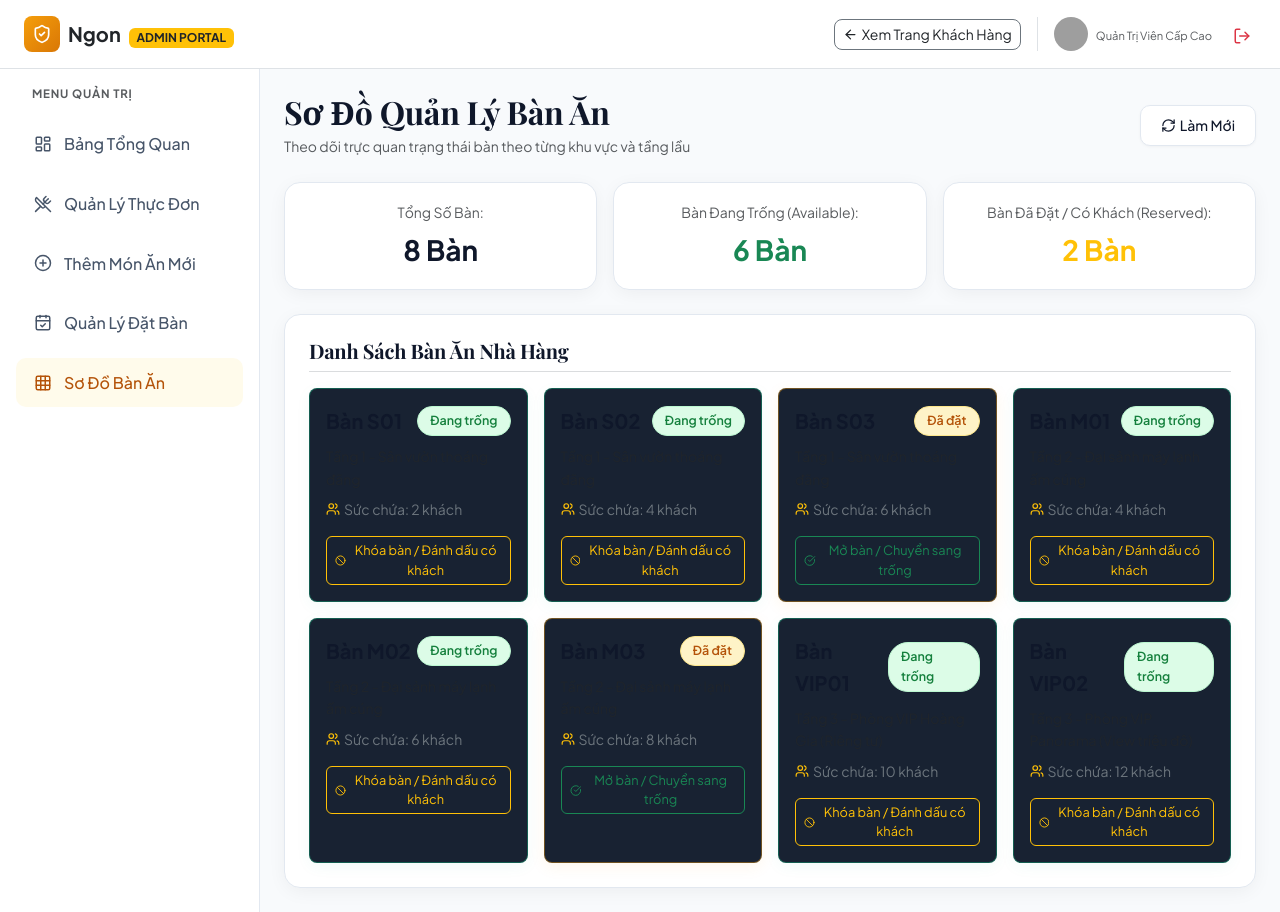
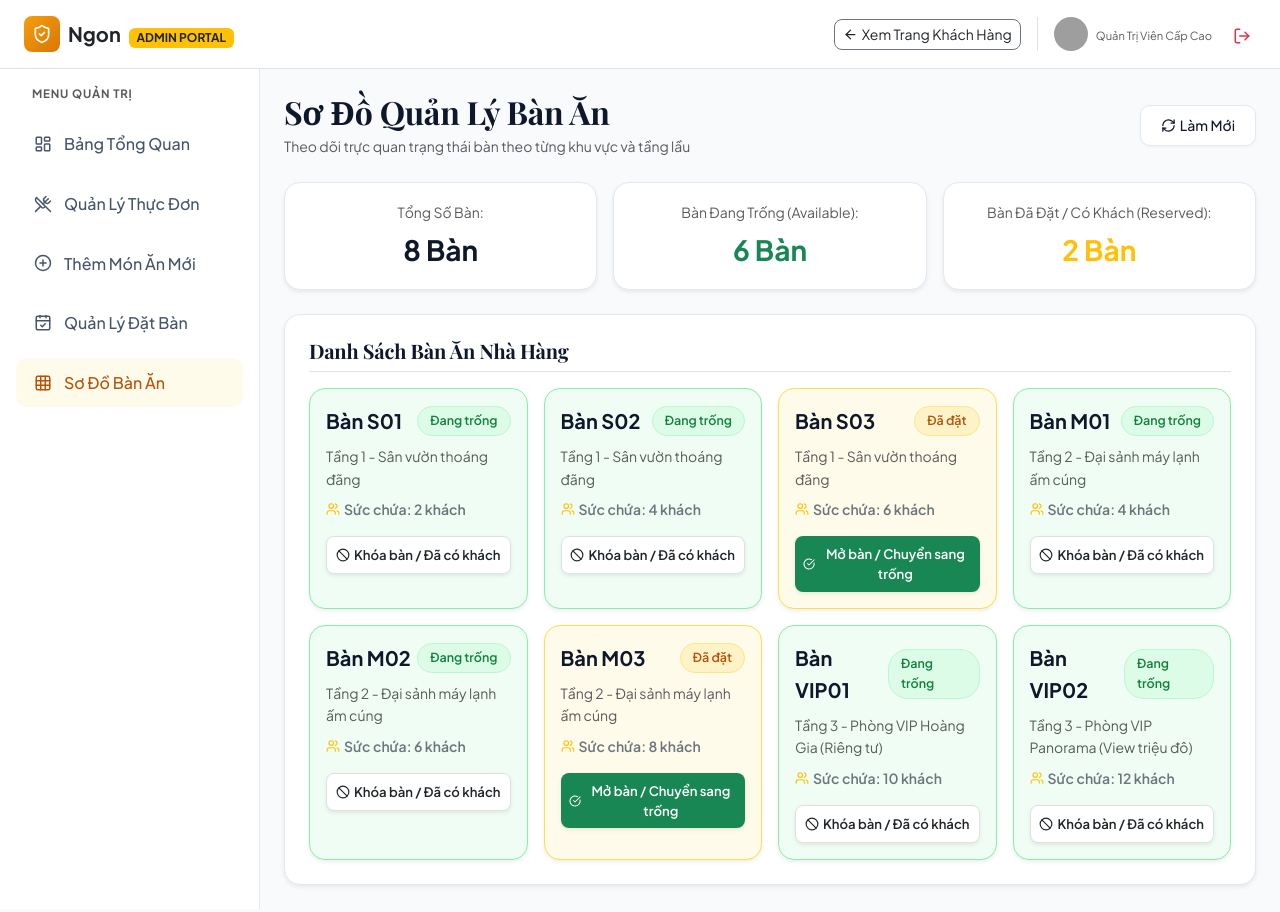
Before and after one commit to NDQUAN1101/FER202_Ass_QuanNDHE194551, a React (Vite) app: page /admin/tables in a window 1280 px wide. Built offline with nearby package versions, Linux system fonts and the light colour scheme; data requests are answered from the project's data file; sample sign-in values are in the browser's storage; grey boxes are pictures that could not be loaded; a web font is replaced by a local one.

Commit message:
style: brighten table layout cards with clean fresh colors

```diff
--- a/src/pages/admin/AdminTables.jsx
+++ b/src/pages/admin/AdminTables.jsx
@@ -41,8 +41,6 @@ const AdminTables = () => {
   const availableCount = tables.filter(t => t.status === 'Available').length;
   const reservedCount = tables.filter(t => t.status === 'Reserved').length;
 
-  const areas = ['Tầng 1 - Sân vườn thoáng đãng', 'Tầng 2 - Đại sảnh máy lạnh ấm cúng', 'Tầng 3 - Phòng VIP Hoàng Gia (Riêng tư)', 'Tầng 3 - Phòng VIP Panorama (View triệu đô)'];
-
   return (
     <div className="animate-fade-in">
       {/* Title */}
@@ -59,19 +57,19 @@ const AdminTables = () => {
       {/* Overview Stat Strip */}
       <div className="row g-3 mb-4">
         <div className="col-md-4">
-          <div className="glass-panel p-3 text-center">
+          <div className="glass-panel p-3 text-center bg-white shadow-sm">
             <span className="text-muted small">Tổng Số Bàn:</span>
             <div className="fs-3 fw-bold text-heading mt-1">{tables.length} Bàn</div>
           </div>
         </div>
         <div className="col-md-4">
-          <div className="glass-panel p-3 text-center">
+          <div className="glass-panel p-3 text-center bg-white shadow-sm">
             <span className="text-muted small">Bàn Đang Trống (Available):</span>
             <div className="fs-3 fw-bold text-success mt-1">{availableCount} Bàn</div>
           </div>
         </div>
         <div className="col-md-4">
-          <div className="glass-panel p-3 text-center">
+          <div className="glass-panel p-3 text-center bg-white shadow-sm">
             <span className="text-muted small">Bàn Đã Đặt / Có Khách (Reserved):</span>
             <div className="fs-3 fw-bold text-warning mt-1">{reservedCount} Bàn</div>
           </div>
@@ -85,8 +83,8 @@ const AdminTables = () => {
         </div>
       ) : (
         <div className="d-flex flex-column gap-4">
-          <div className="glass-panel p-4">
-            <h5 className="text-heading fw-bold mb-3 pb-2 border-bottom border-secondary border-opacity-25">
+          <div className="glass-panel p-4 bg-white shadow-sm">
+            <h5 className="text-heading fw-bold mb-3 pb-2 border-bottom">
               Danh Sách Bàn Ăn Nhà Hàng
             </h5>
             <div className="row g-3">
@@ -95,11 +93,10 @@ const AdminTables = () => {
                 return (
                   <div key={table.id} className="col-xl-3 col-lg-4 col-sm-6">
                     <div
-                      className="p-3 rounded-3 h-100 position-relative transition-all"
+                      className="p-3 rounded-4 h-100 position-relative transition-all shadow-sm"
                       style={{
-                        backgroundColor: '#182232',
-                        border: isAvail ? '1px solid rgba(16, 185, 129, 0.4)' : '1px solid rgba(245, 158, 11, 0.4)',
-                        boxShadow: isAvail ? '0 4px 15px rgba(16, 185, 129, 0.05)' : '0 4px 15px rgba(245, 158, 11, 0.08)',
+                        backgroundColor: isAvail ? '#f0fdf4' : '#fffbeb',
+                        border: isAvail ? '1.5px solid #86efac' : '1.5px solid #fde047',
                       }}
                     >
                       <div className="d-flex justify-content-between align-items-center mb-2">
@@ -113,24 +110,26 @@ const AdminTables = () => {
 
                       <div className="d-flex align-items-center gap-1 text-secondary small mb-3">
                         <Users size={14} className="text-warning" />
-                        <span>Sức chứa: {table.capacity} khách</span>
+                        <span className="fw-semibold">Sức chứa: {table.capacity} khách</span>
                       </div>
 
                       <button
                         onClick={() => handleToggleStatus(table)}
-                        className={`btn btn-sm w-100 d-flex align-items-center justify-content-center gap-1 py-1 rounded-2 ${
-                          isAvail ? 'btn-outline-warning' : 'btn-outline-success'
+                        className={`btn btn-sm w-100 d-flex align-items-center justify-content-center gap-1 py-2 rounded-3 fw-semibold ${
+                          isAvail
+                            ? 'btn-outline-warning text-dark bg-white border shadow-sm'
+                            : 'btn-success text-white border-0 shadow-sm'
                         }`}
-                        style={{ fontSize: '0.8rem' }}
+                        style={{ fontSize: '0.82rem' }}
                       >
                         {isAvail ? (
                           <>
-                            <Ban size={13} />
-                            <span>Khóa bàn / Đánh dấu có khách</span>
+                            <Ban size={14} />
+                            <span>Khóa bàn / Đã có khách</span>
                           </>
                         ) : (
                           <>
-                            <CheckCircle size={13} />
+                            <CheckCircle size={14} />
                             <span>Mở bàn / Chuyển sang trống</span>
                           </>
                         )}
--- a/src/pages/public/Booking.jsx
+++ b/src/pages/public/Booking.jsx
@@ -335,7 +335,7 @@ const Booking = () => {
                 </div>
 
                 {/* Selected summary */}
-                <div className="p-3 rounded-3" style={{ backgroundColor: '#131b26', border: '1px solid var(--border-color)' }}>
+                <div className="p-3 rounded-3" style={{ backgroundColor: '#ffffff', border: '1px solid var(--border-color)' }}>
                   <div className="small text-muted mb-1">Tóm tắt bước 1:</div>
                   <div className="text-heading fw-semibold">
                     📅 Ngày <strong>{date}</strong> vào lúc <strong className="text-warning">{timeSlot}</strong>
@@ -386,7 +386,7 @@ const Booking = () => {
                             className={`p-3 rounded-3 h-100 transition-all ${
                               isSelected
                                 ? 'border-warning shadow-lg'
-                                : 'border-secondary border-opacity-25'
+                                : 'border-light-subtle border-opacity-25'
                             }`}
                             style={{
                               backgroundColor: isSelected ? '#243247' : '#141c28',
@@ -415,7 +415,7 @@ const Booking = () => {
                   </div>
                 )}
 
-                <div className="d-flex justify-content-end mt-4 pt-3 border-top border-secondary border-opacity-25">
+                <div className="d-flex justify-content-end mt-4 pt-3 border-top border-light-subtle border-opacity-25">
                   <button
                     onClick={handleNextStep1}
                     className="btn-primary-custom text-decoration-none py-2 px-4"
@@ -522,7 +522,7 @@ const Booking = () => {
                         <div
                           key={item.food.id}
                           className="d-flex justify-content-between align-items-center p-2 rounded"
-                          style={{ backgroundColor: '#182232', border: '1px solid var(--border-color)' }}
+                          style={{ backgroundColor: '#ffffff', border: '1px solid var(--border-color)' }}
                         >
                           <div>
                             <div className="text-heading small fw-semibold">{item.food.name}</div>
@@ -539,7 +539,7 @@ const Booking = () => {
                   )}
                 </div>
 
-                <div className="pt-3 border-top border-secondary border-opacity-50">
+                <div className="pt-3 border-top border-light-subtle border-opacity-50">
                   <div className="d-flex justify-content-between align-items-center mb-4">
                     <span className="text-muted">Tiền món tạm tính:</span>
                     <span className="fs-5 text-warning fw-bold">{formatVND(totalAmount)}</span>
@@ -651,31 +651,31 @@ const Booking = () => {
                   <h4 className="fw-bold text-heading mb-4">Chi Tiết Đơn Đặt Bàn</h4>
 
                   <div className="d-flex flex-column gap-3 mb-4">
-                    <div className="d-flex justify-content-between text-muted small pb-2 border-bottom border-secondary border-opacity-25">
+                    <div className="d-flex justify-content-between text-muted small pb-2 border-bottom border-light-subtle border-opacity-25">
                       <span>Lịch hẹn:</span>
                       <strong className="text-heading">
                         {timeSlot} - Ngày {date}
                       </strong>
                     </div>
 
-                    <div className="d-flex justify-content-between text-muted small pb-2 border-bottom border-secondary border-opacity-25">
+                    <div className="d-flex justify-content-between text-muted small pb-2 border-bottom border-light-subtle border-opacity-25">
                       <span>Vị trí bàn ăn:</span>
                       <strong className="text-warning">
                         {selectedTable?.code} ({selectedTable?.area})
                       </strong>
                     </div>
 
-                    <div className="d-flex justify-content-between text-muted small pb-2 border-bottom border-secondary border-opacity-25">
+                    <div className="d-flex justify-content-between text-muted small pb-2 border-bottom border-light-subtle border-opacity-25">
                       <span>Số lượng khách:</span>
                       <strong className="text-heading">{guestsCount} người</strong>
                     </div>
 
-                    <div className="d-flex justify-content-between text-muted small pb-2 border-bottom border-secondary border-opacity-25">
+                    <div className="d-flex justify-content-between text-muted small pb-2 border-bottom border-light-subtle border-opacity-25">
                       <span>Món gọi trước ({cartItems.length}):</span>
                       <strong className="text-heading">{formatVND(totalAmount)}</strong>
                     </div>
 
-                    <div className="d-flex justify-content-between text-muted small pb-2 border-bottom border-secondary border-opacity-25">
+                    <div className="d-flex justify-content-between text-muted small pb-2 border-bottom border-light-subtle border-opacity-25">
                       <span>Phí đặt cọc giữ bàn:</span>
                       <strong className="text-success">0đ (Miễn phí)</strong>
                     </div>
@@ -692,7 +692,7 @@ const Booking = () => {
                   </div>
                 </div>
 
-                <div className="d-flex justify-content-between gap-3 pt-3 border-top border-secondary border-opacity-50">
+                <div className="d-flex justify-content-between gap-3 pt-3 border-top border-light-subtle border-opacity-50">
                   <button
                     type="button"
                     onClick={() => setStep(2)}
```
